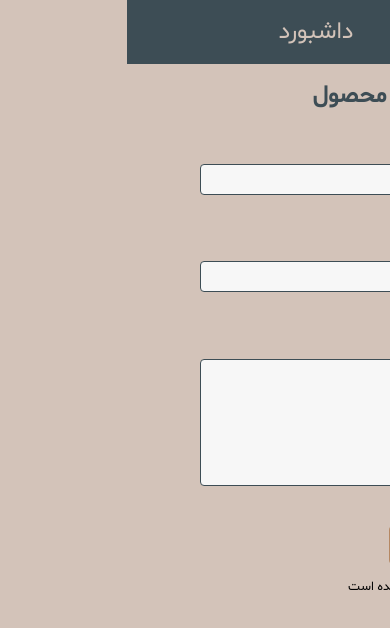
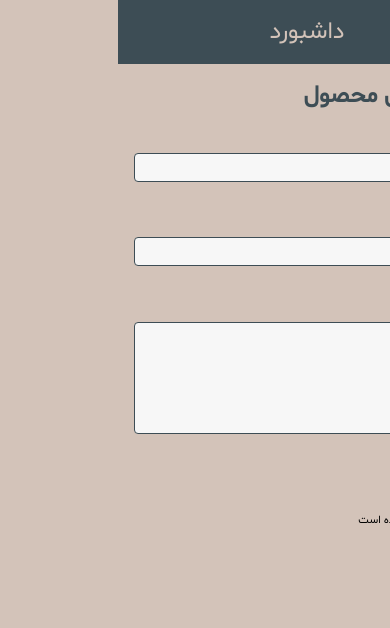
Before and after one commit to mohsen2020zm/Dashboard, a React (Create React App) app: page /add-product in a window 390 px wide. Shown: the top 628 px of the page. Built offline with nearby package versions, Linux system fonts and the light colour scheme.

Commit message:
Responsive AddProduct component.

```diff
--- a/src/Components/AddProduct/AddProduct.css
+++ b/src/Components/AddProduct/AddProduct.css
@@ -5,8 +5,8 @@
     flex-wrap: wrap;
 }
 .add-pros-input-div{
-    width: 32rem;
-    margin: 1rem 0;
+    width: 28rem;
+    margin: 0.5rem 0 1rem 0;
 }
 .add-pros-input-title{
     font-size: 1rem;
@@ -21,6 +21,7 @@
     border: 1px solid #3d4d55;
     border-radius: 4px;
     font-size: 0.83rem;
+    box-sizing: border-box;
 }
 .add-pros-description-input{
     width: 80%;
@@ -30,6 +31,7 @@
     border: 1px solid #3d4d55;
     border-radius: 4px;
     font-size: 0.83rem;
+    box-sizing: border-box;
     resize: none;
 }
 .add-pros-file-label{
@@ -61,3 +63,36 @@
     font-size: 1rem;
     cursor: pointer;
 }
+
+@media only screen and (max-width: 1200px){
+    .add-pros-input-div{
+        width: 21rem;
+    }
+    .add-pros-input, .add-pros-description-input{
+        width: 100%;
+    }
+    .add-pros-btn{
+        margin: 0 0 2rem 0;
+    }
+}
+@media only screen and (max-width: 992px){
+    .add-pros-input-div{
+        width: 100%;
+    }
+}
+@media only screen and (max-width: 480px){
+    .add-pros-input-title{
+        font-size: 0.9rem;
+    }
+    .add-pros-input, .add-pros-description-input{
+        font-size: 0.8rem;
+    }
+    .add-pros-btn, .add-pros-file-label{
+        width: 6rem;
+        height: 2.3rem;
+        font-size: 0.9rem;
+    }
+    .add-pros-file-name{
+        font-size: 0.7rem;
+    }
+}
--- a/src/Components/Profile/Profile.css
+++ b/src/Components/Profile/Profile.css
@@ -7,7 +7,7 @@
 }
 .profile-input-div{
     width: 28rem;
-    margin: 1rem 0;
+    margin: 0.5rem 0 1rem 0;
 }
 .profile-input-title{
     font-size: 1rem;
```
